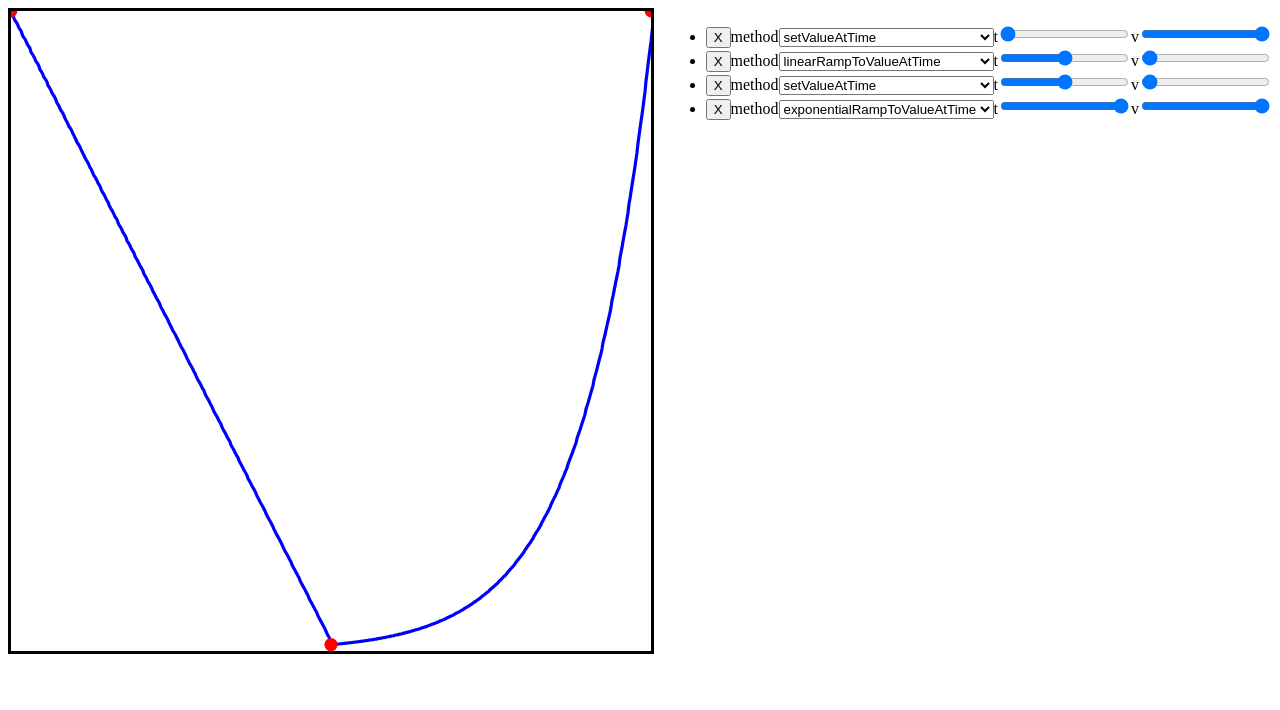
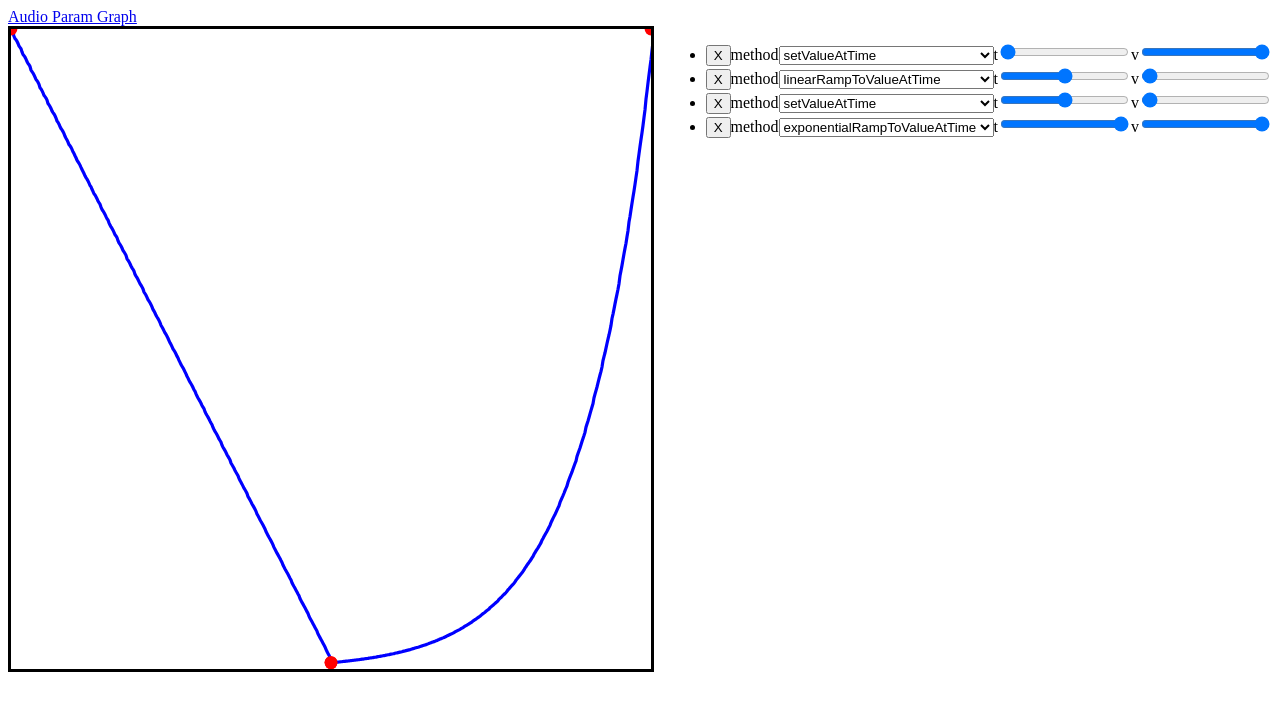
Before and after one commit to briandunn/audio_param_graph, a React app: page templates/production/index.html in a window 1280 px wide. Built offline with nearby package versions, Linux system fonts and the light colour scheme.

Commit message:
add links

```diff
--- a/templates/production/index.html
+++ b/templates/production/index.html
@@ -1,11 +1,13 @@
 <!DOCTYPE html>
 <html>
   <head>
+    <title>Audio Param Graph</title>
     <% for (var css in htmlWebpackPlugin.files.css) { %>
     <link href="<%= htmlWebpackPlugin.files.css[css] %>" rel="stylesheet" />
     <% } %>
   </head>
   <body>
+    <header><a href="http://github.com/briandunn/audio_param_graph">Audio Param Graph</a></header>
     <main></main>
     <% for (var chunk in htmlWebpackPlugin.files.chunks) { %>
     <script type="text/javascript" src="<%= htmlWebpackPlugin.files.chunks[chunk].entry %>"></script>
```
Also changed, not shown: README.md.
